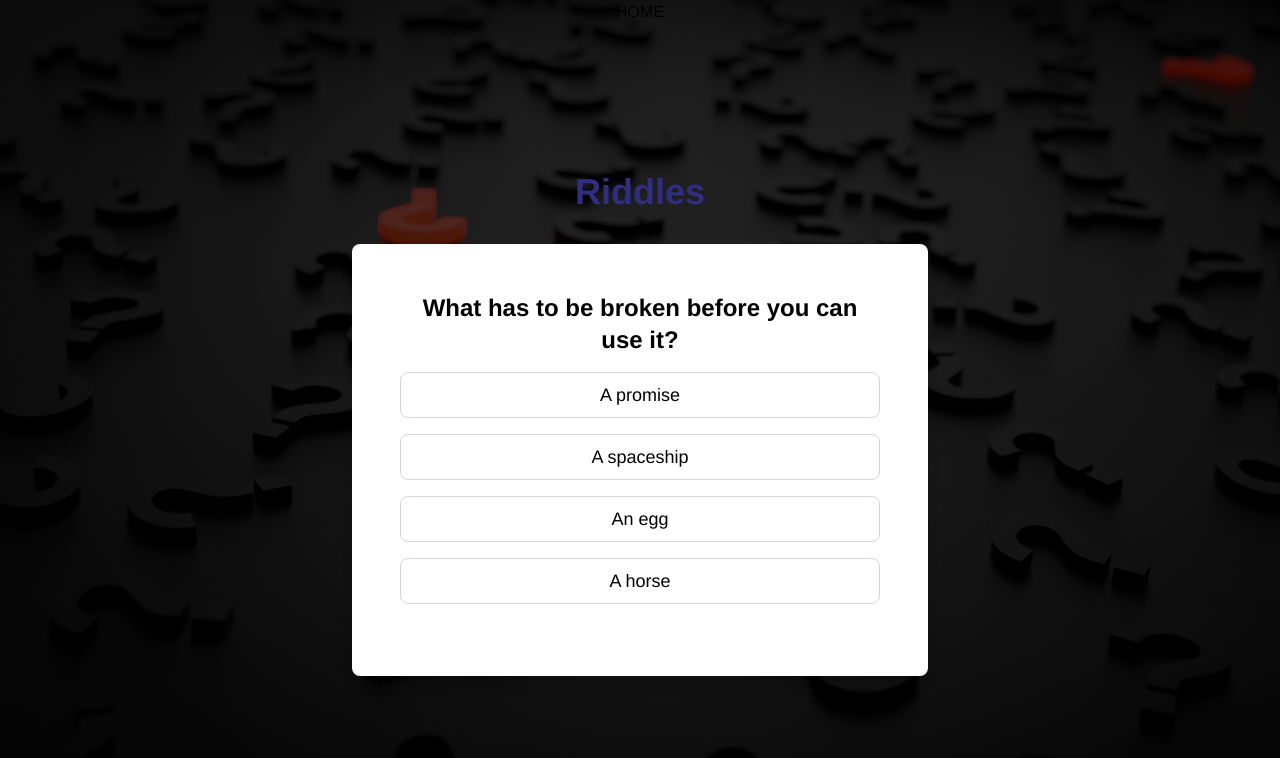
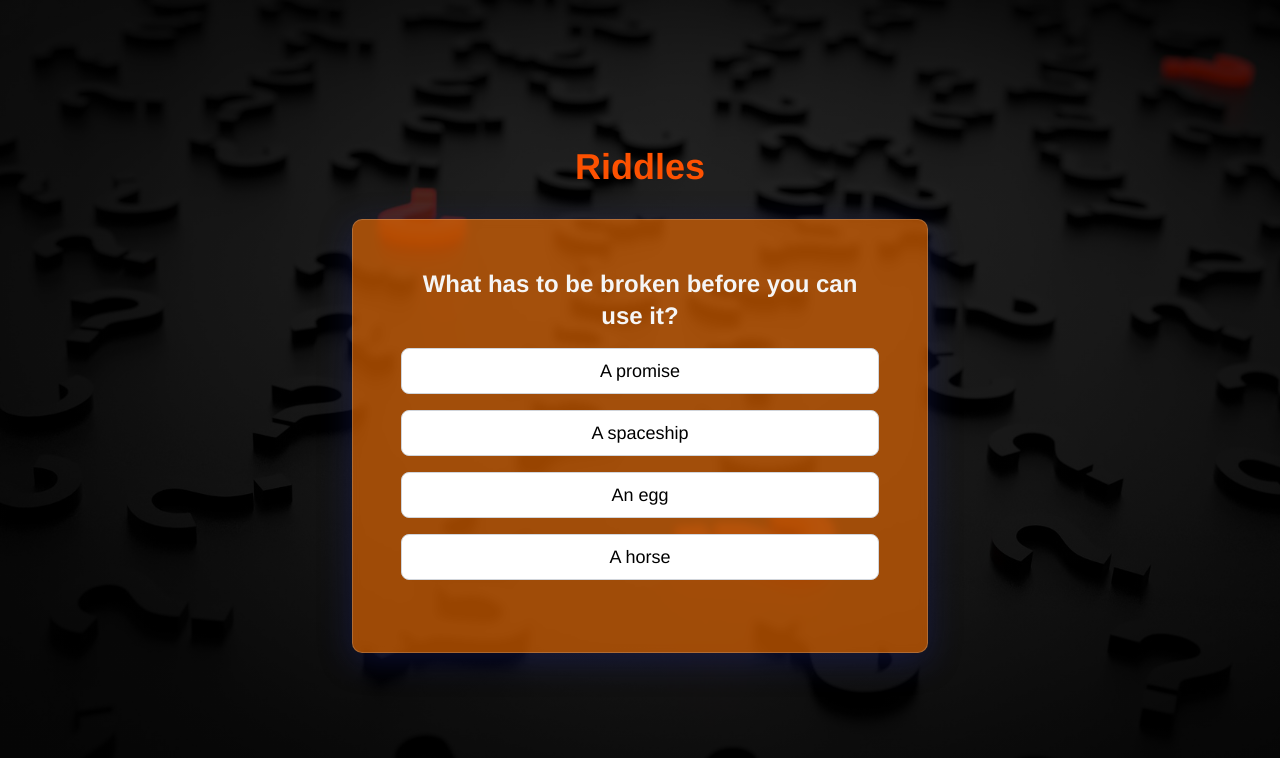
Before and after one commit to TDL2627/Riddles, a Vue app: page /#/quiz in a window 1280 px wide. Shown: the top 758 px of the page. Built offline with nearby package versions, Linux system fonts and the light colour scheme.

Commit message:
major styling changes

```diff
--- a/src/App.vue
+++ b/src/App.vue
@@ -16,16 +16,74 @@
   overflow: hidden !important;
 }
 
-#nav {
-  padding: 30px;
+
+.vibrate-1 {
+	-webkit-animation: vibrate-1 1s linear 2s infinite both;
+	        animation: vibrate-1 1s linear 2s infinite both;
+}
+/* ----------------------------------------------
+ * Generated by Animista on 2022-4-2 11:4:53
+ * Licensed under FreeBSD License.
+ * See http://animista.net/license for more info.
+ * w: http://animista.net, t: @cssanimista
+ * ---------------------------------------------- */
+
+/**
+ * ----------------------------------------
+ * animation vibrate-1
+ * ----------------------------------------
+ */
+@-webkit-keyframes vibrate-1 {
+  0% {
+    -webkit-transform: translate(0);
+            transform: translate(0);
+  }
+  20% {
+    -webkit-transform: translate(-2px, 2px);
+            transform: translate(-2px, 2px);
+  }
+  40% {
+    -webkit-transform: translate(-2px, -2px);
+            transform: translate(-2px, -2px);
+  }
+  60% {
+    -webkit-transform: translate(2px, 2px);
+            transform: translate(2px, 2px);
+  }
+  80% {
+    -webkit-transform: translate(2px, -2px);
+            transform: translate(2px, -2px);
+  }
+  100% {
+    -webkit-transform: translate(0);
+            transform: translate(0);
+  }
+}
+@keyframes vibrate-1 {
+  0% {
+    -webkit-transform: translate(0);
+            transform: translate(0);
+  }
+  20% {
+    -webkit-transform: translate(-2px, 2px);
+            transform: translate(-2px, 2px);
+  }
+  40% {
+    -webkit-transform: translate(-2px, -2px);
+            transform: translate(-2px, -2px);
+  }
+  60% {
+    -webkit-transform: translate(2px, 2px);
+            transform: translate(2px, 2px);
+  }
+  80% {
+    -webkit-transform: translate(2px, -2px);
+            transform: translate(2px, -2px);
+  }
+  100% {
+    -webkit-transform: translate(0);
+            transform: translate(0);
+  }
 }
 
-#nav a {
-  font-weight: bold;
-  color: #2c3e50;
-}
-
-#nav a.router-link-exact-active {
-  color: #42b983;
-}
 </style>
--- a/src/views/Home.vue
+++ b/src/views/Home.vue
@@ -1,13 +1,13 @@
 <template>
   <div class="home">
-
+ <div class="headline">
  <h1 class="mainHead animate__animated  animate__bounceInDown">RIDDLE GAME</h1>
+ </div>
 
  <div id="nav">
+        <router-link to="/quiz"><h2  class="go animate__animated  animate__jackInTheBox animate__delay-2s ">LETS GO</h2></router-link>
+  </div>
 
-        <router-link to="/quiz"><h2 class="go animate__animated  animate__jackInTheBox animate__delay-2s ">LETS GO</h2></router-link>
-
-  </div>
   </div>
 </template>
 
@@ -27,6 +27,11 @@ export default {
   color: whitesmoke;
   font-size: 100px;
 }
+.headline{
+  animation-name: vibrate-1;
+  animation-duration: 1s;
+  animation-iteration-count: infinite;
+}
 .go{
   border: 2px solid rgb(253, 81, 1);
   background: white;
@@ -38,4 +43,20 @@ export default {
   overflow: hidden !important;
   width: 50%;
 }
+.go:hover{
+ border: 2px solid white ;
+  background: rgb(253, 81, 1);
+  color:  white;
+}
+@media only screen and (max-width:700px) {
+  .home{
+      padding-top: 50%;
+  }
+  .mainHead{
+    font-size: 40px;
+  }
+.go{
+  margin-top: 40%;
+}
+}
 </style>
--- a/src/views/Quiz.vue
+++ b/src/views/Quiz.vue
@@ -1,20 +1,20 @@
 <template>
   <div class="quiz">
-              <router-link to="/">HOME</router-link>
+
 
       <div class="flex items-center justify-center w-full h-screen">
             <div class="w-full max-w-xl">
-                <h1 class="text-4xl font-bold text-center text-indigo-900">
+                <h1 class="text-4xl font-bold text-center animate__animated animate__slow animate__zoomInDown">
                  Riddles
                 </h1>
-                <div class="w-full p-12 mt-8 bg-white rounded-lg shadow-lg">
+                <div class="quizzy w-full p-12 mt-8  rounded-lg shadow-lg">
                     <div v-if="index < count">
-                        <p class="text-2xl font-bold">
+                        <p class="text-2xl font-bold ques">
                             {{ questions[index]['question'] }}
                         </p>
                         <label
                             :for="key"
-                            class="block px-6 py-2 mt-4 text-lg border border-gray-300 rounded-lg"
+                            class="block px-6 py-2 mt-4 text-lg border border-gray-300 rounded-lg bg-white"
                             v-for="answer,key in questions[index]['answers']"
                             :class="{'hover:bg-gray-100 cursor-pointer' : selectedAnswer == ''},
                         {'bg-red-100 border border-20 border-red-400' : selectedAnswer == key},
@@ -33,7 +33,7 @@
                         </label>
                         <div class="flow-root mt-6">
                             <button
-                                class="float-right px-5 py-2 text-sm font-bold tracking-wide text-white bg-indigo-900 rounded-full"
+                                class="float-right px-5 py-2 text-sm font-bold tracking-wide text-white nexy rounded-full"
                                 v-show="selectedAnswer != '' && index < count-1"
                                 @click="nextQuestion"
                             >
@@ -182,5 +182,27 @@ data(){
     background-size: cover;
   height: 100vh;
   overflow-y: hidden !important;
+}h1{
+      color:  rgb(253, 81, 1);
+}
+.nexy{
+    background-color: rgb(253, 81, 1) ;
+}
+.quizzy{
+    background: rgba( 253, 114, 0, 0.6 );
+box-shadow: 0 8px 32px 0 rgba( 31, 38, 135, 0.37 );
+backdrop-filter: blur( 4px );
+-webkit-backdrop-filter: blur( 4px );
+border-radius: 10px;
+border: 1px solid rgba( 255, 255, 255, 0.18 );
+}
+.ques{
+    color:whitesmoke !important;
+}
+@media only screen and (max-width:700px) {
+    .quiz{
+       padding-left: 5%;
+       padding-right: 5%;
+    }
 }
 </style>
```
